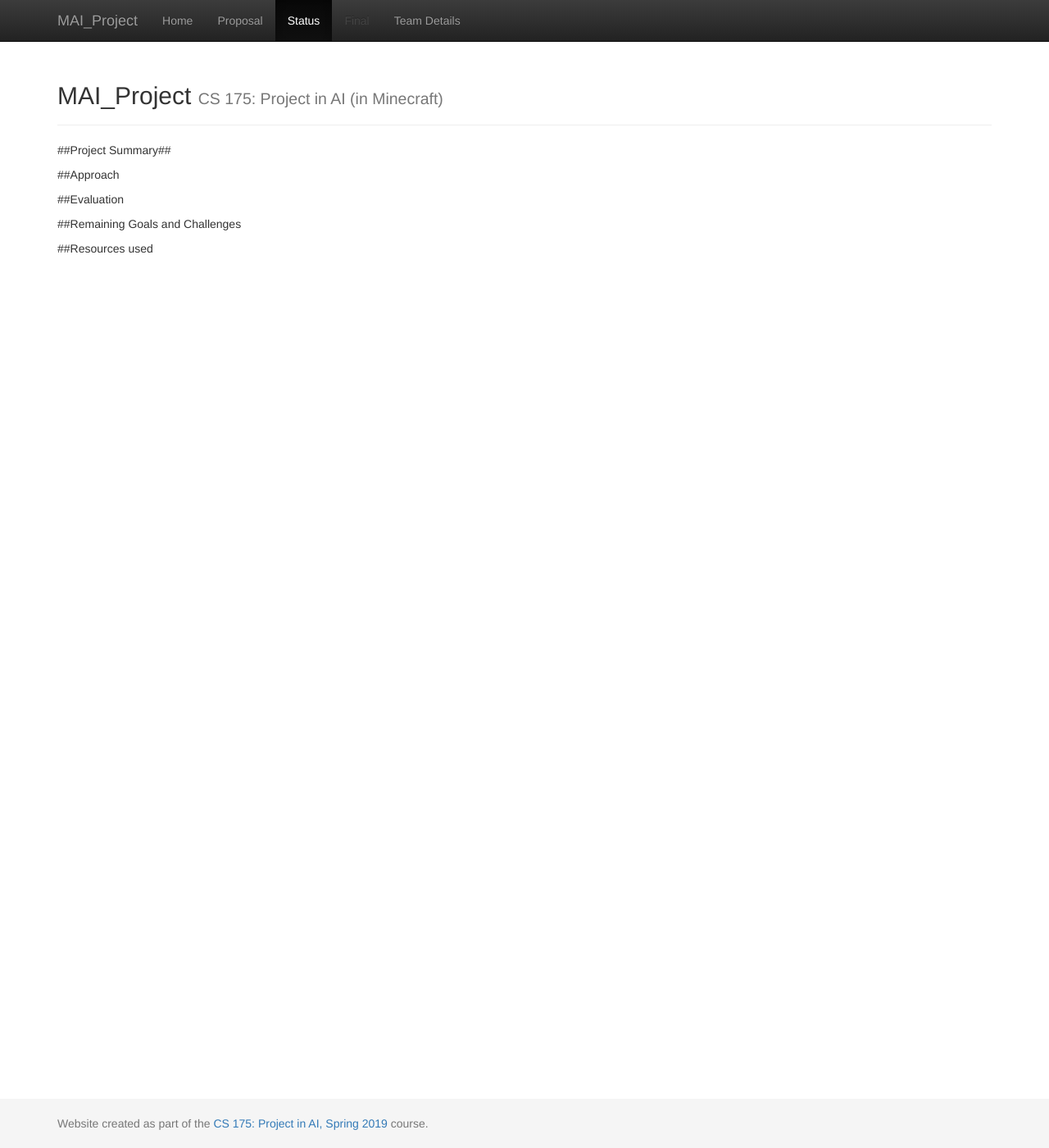
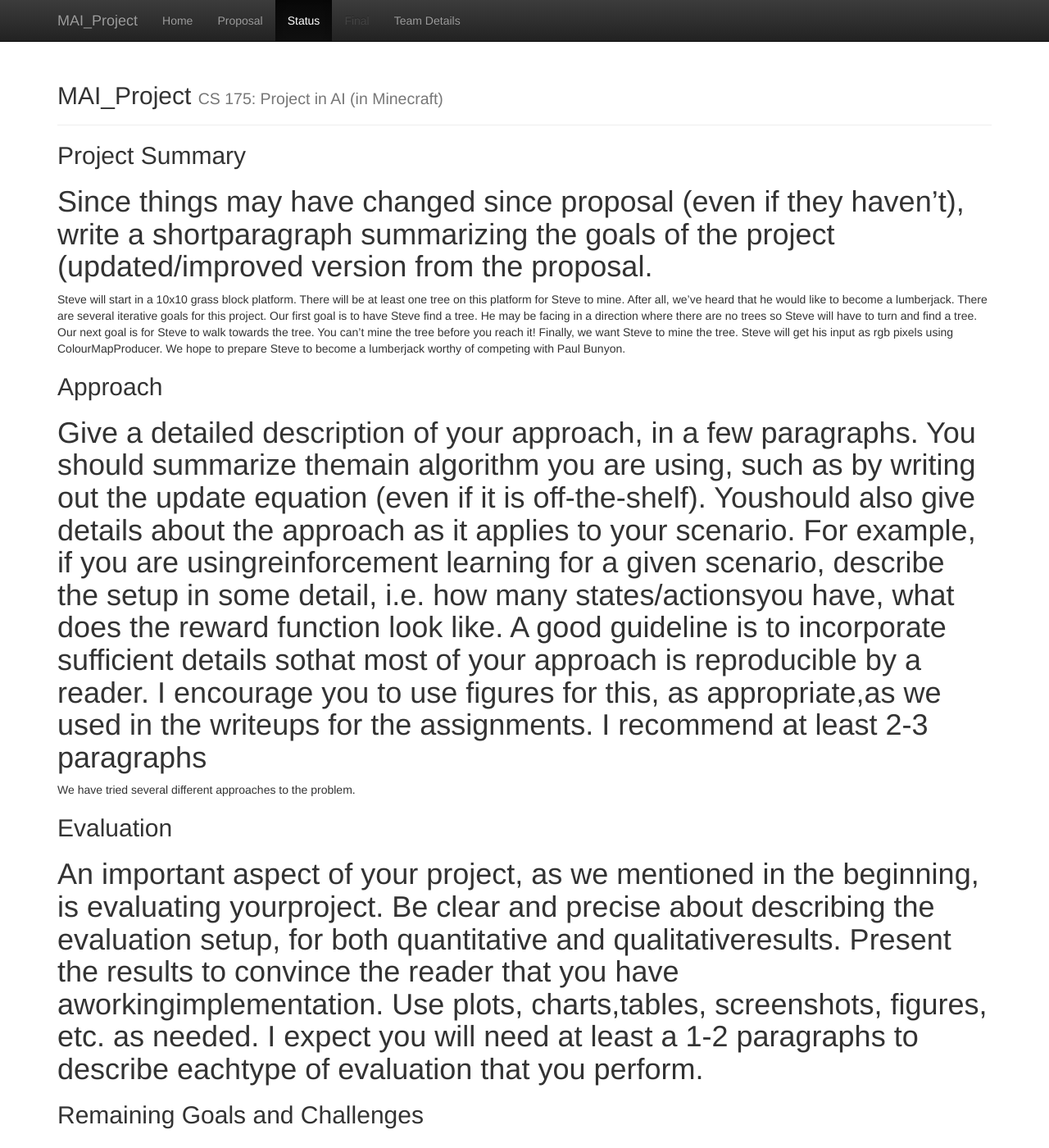
Before and after one commit to kchian/MAI_Project, a Jekyll site: the page built from docs/status.md, in a window 1280 px wide and 1400 px high. Shown: the whole window at 82% size. Built offline with Jekyll 4.4.1, drawn with Linux system fonts in a browser that asks for light colours; some of the changed text lies outside the part shown.

Commit message:
Update status.md

```diff
--- a/docs/status.md
+++ b/docs/status.md
@@ -2,12 +2,19 @@
 layout: default
 title: Status
 ---
-##Project Summary##
+## Project Summary
+# Since things may have changed since proposal (even if they haven’t), write a shortparagraph summarizing the goals of the project (updated/improved version from the proposal.
+Steve will start in a 10x10 grass block platform. There will be at least one tree on this platform for Steve to mine. After all, we've heard that he would like to become a lumberjack. There are several iterative goals for this project. Our first goal is to have Steve find a tree. He may be facing in a direction where there are no trees so Steve will have to turn and find a tree. Our next goal is for Steve to walk towards the tree. You can't mine the tree before you reach it! Finally, we want Steve to mine the tree. Steve will get his input as rgb pixels using ColourMapProducer. We hope to prepare Steve to become a lumberjack worthy of competing with Paul Bunyon.
 
-##Approach
+## Approach
+# Give a detailed description of your approach, in a few paragraphs. You should summarize themain algorithm you are using, such as by writing out the update equation (even if it is off-the-shelf). Youshould also give details about the approach as it applies to your scenario.  For example, if you are usingreinforcement learning for a given scenario, describe the setup in some detail, i.e. how many states/actionsyou have, what does the reward function look like. A good guideline is to incorporate sufficient details sothat most of your approach is reproducible by a reader. I encourage you to use figures for this, as appropriate,as we used in the writeups for the assignments. I recommend at least 2-3 paragraphs
+We have tried several different approaches to the problem.
 
-##Evaluation
+## Evaluation
+# An important aspect of your project, as we mentioned in the beginning, is evaluating yourproject. Be clear and precise about describing the evaluation setup, for both quantitative and qualitativeresults. Present the results to convince the reader that you have aworkingimplementation. Use plots, charts,tables, screenshots, figures, etc. as needed. I expect you will need at least a 1-2 paragraphs to describe eachtype of evaluation that you perform.
 
-##Remaining Goals and Challenges
+## Remaining Goals and Challenges
+# In a few paragraphs, describe your goals for the next 4-5 weeks, whenthe final report is due. At the very least, describe how you consider your prototype to be limited, and whatyou want to add to make it a complete contribution. Note that if you think your algorithm is quite good,but have not performed sufficient evaluation, doing them can also be a reasonable goal. Similarly, you maypropose some baselines (such as a hand-coded policy) that you did not get a chance to implement, butwant to compare against for the final submission. Finally, given your experience so far, describe some of thechallenges you anticipate facing by the time your final report is due, how crippling you think it might be,and what you might do to solve them
 
-##Resources used
+## Resources used
+# Mention all the resources that you found useful in writing your implementation. This shouldinclude everything like code documentation, AI/ML libraries, source code that you used, StackOverflow, etc.You do not have to be comprehensive, but it is important to report the ones that are crucial to your project. Iwould like to know these so that the more useful ones can be shared with others in the course
```
